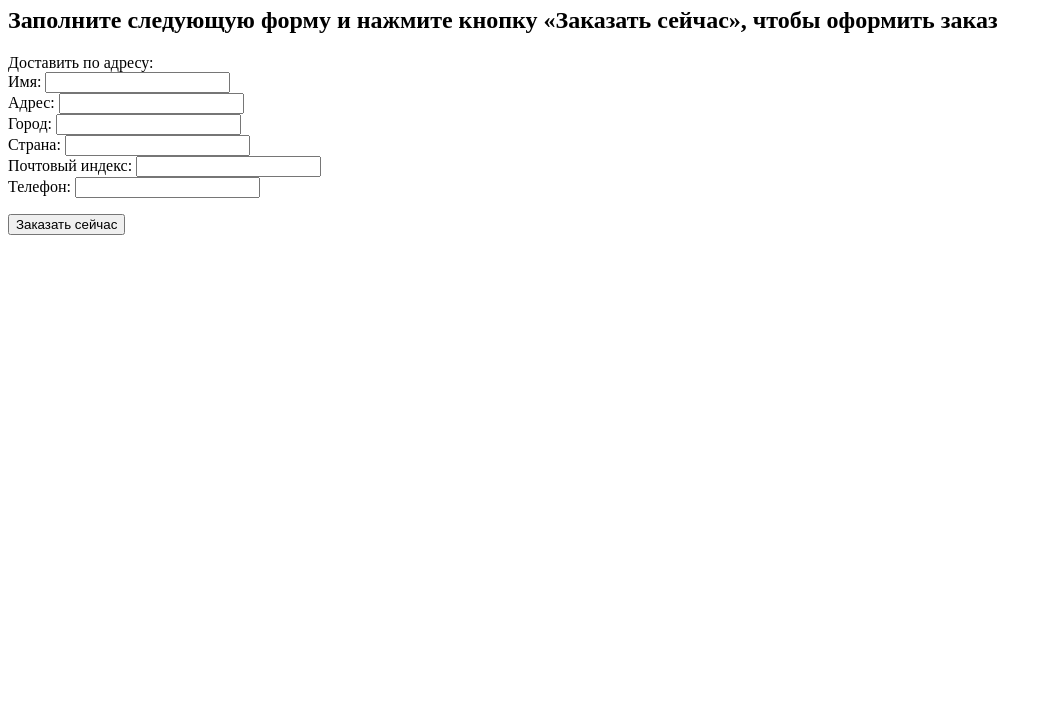
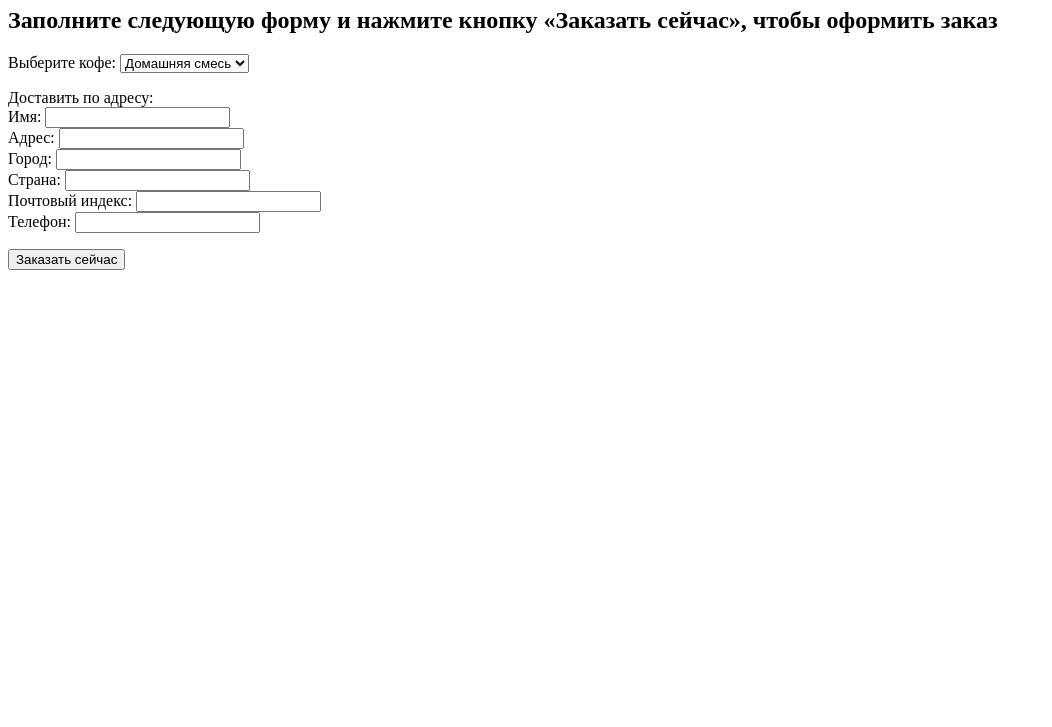
Before and after one commit to Artdwan/Training, a plain HTML site: page Head-First (HTML-CSS) Freeman/chapter14/form.html in a window 1280 px wide. Shown: the part 73-800 px from the top of the page, without its empty margins (0-1052 px from the left). Drawn offline with Linux system fonts and the light colour scheme.

Commit message:
Выбор кофе

```diff
--- a/Head-First (HTML-CSS) Freeman/chapter14/form.html
+++ b/Head-First (HTML-CSS) Freeman/chapter14/form.html
@@ -12,6 +12,14 @@
     </h2>
     <form action="http://starbuzzcoffee.com/processorder.php"
     method="post">
+    <p> Выберите кофе:
+        <select name="beans">
+            <option value="Смесь">Домашняя смесь</option>
+            <option value="Боливия">Боливия</option>
+            <option value="Гватемала">Гватемала</option>
+            <option value="Кения">Кения</option>
+        </select>
+    </p>
     <p>Доставить по адресу: <br>
         Имя: <input type="text" name="name"><br>
         Адрес: <input type="text" name="address"><br>
```
